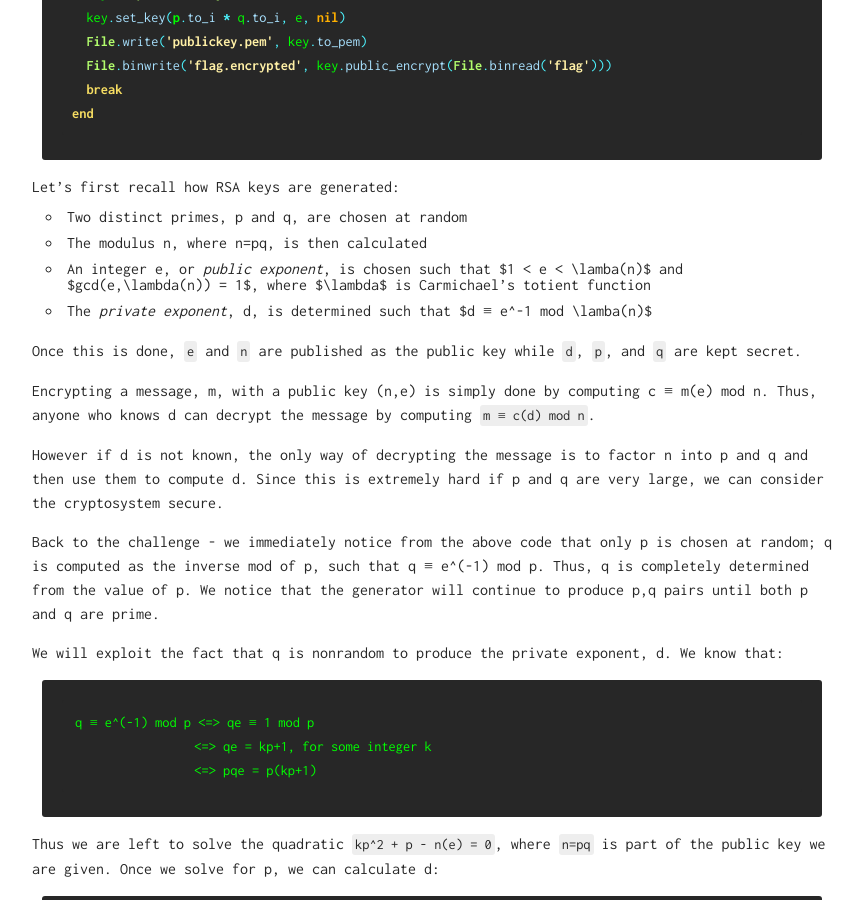
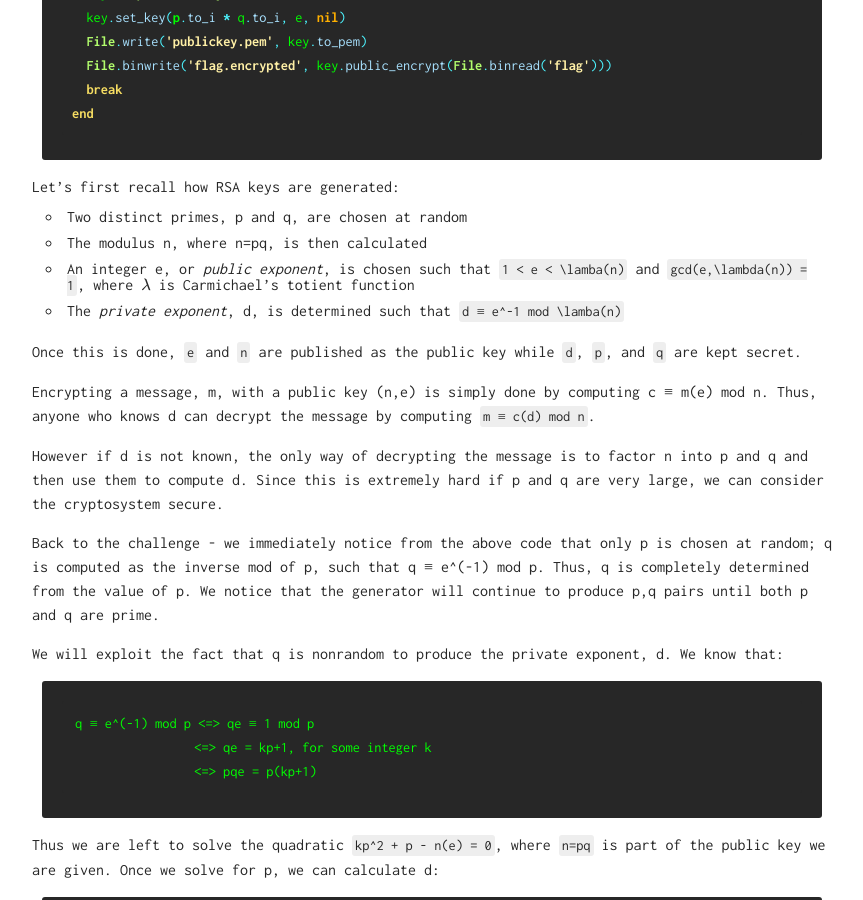
Before and after one commit to drtychai/drtychai.github.io, a Jekyll site: the page built from _posts/tokyowesterns-2018/2018-09-04-TW-2018.md, in a window 1280 px wide and 900 px high, scrolled down 6792 px. Shown: the whole window, without its empty margins (208-1071 px from the left). Built offline with Jekyll 4.4.1, drawn with Linux system fonts in a browser that asks for light colours; formulas are drawn with MathJax 3.

Commit message:
updated displayed math

```diff
--- a/_posts/tokyowesterns-2018/2018-09-04-TW-2018.md
+++ b/_posts/tokyowesterns-2018/2018-09-04-TW-2018.md
@@ -252,8 +252,8 @@ end
 Let's first recall how RSA keys are generated:
 - Two distinct primes, p and q, are chosen at random
 - The modulus n, where n=pq, is then calculated
-- An integer e, or _public exponent_, is chosen such that $1 < e < \lamba(n)$ and $gcd(e,\lambda(n)) = 1$, where $\lambda$ is Carmichael's totient function
-- The _private exponent_, d, is determined such that $d ≡ e^-1 mod \lamba(n)$
+- An integer e, or _public exponent_, is chosen such that `1 < e < \lamba(n)` and `gcd(e,\lambda(n)) = 1`, where $$\lambda$$ is Carmichael's totient function
+- The _private exponent_, d, is determined such that `d ≡ e^-1 mod \lamba(n)`
 
 Once this is done, `e` and `n` are published as the public key while `d`, `p`, and `q` are kept secret.
 
```
